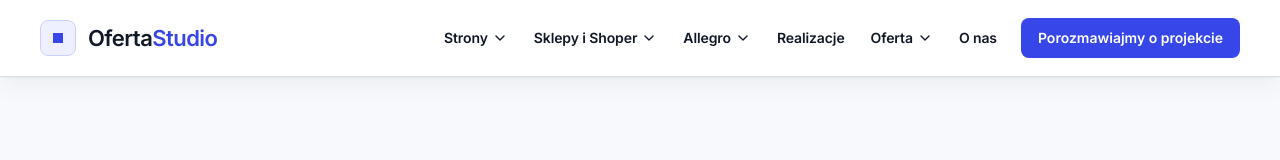
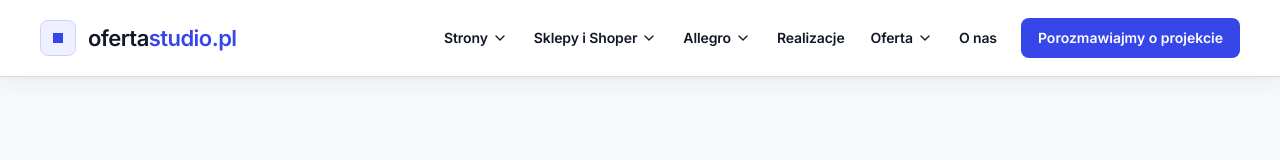
Before and after one commit to ppozdrowicz-oss/ofertastudio, a Next.js app: page / in a window 1280 px wide. Shown: the top 160 px of the page. Built offline with nearby package versions, Linux system fonts and the light colour scheme.

Commit message:
fix: display ofertastudio.pl in header and footer logos

```diff
--- a/public/ofertastudio/index.html
+++ b/public/ofertastudio/index.html
@@ -96,11 +96,11 @@
         <a
           class="brand"
           href="#main-content"
-          aria-label="OfertaStudio — początek strony"
+          aria-label="ofertastudio.pl — początek strony"
           ><span class="brand-symbol" aria-hidden="true"
             ><span></span><span></span></span
           >oferta<span class="brand-light">studio</span
-          ><span class="brand-dot">.</span></a
+          ><span class="brand-dot">.pl</span></a
         >
         <nav class="desktop-nav" aria-label="Nawigacja główna">
           <a href="#problemy">Twój problem</a><a href="#przed-po">Przed i po</a
@@ -1005,11 +1005,11 @@
           <a
             class="brand"
             href="#main-content"
-            aria-label="OfertaStudio — początek strony"
+            aria-label="ofertastudio.pl — początek strony"
             ><span class="brand-symbol" aria-hidden="true"
               ><span></span><span></span></span
             >oferta<span class="brand-light">studio</span
-            ><span class="brand-dot">.</span></a
+            ><span class="brand-dot">.pl</span></a
           >
           <p>
             Pomagamy pokazać klientowi,<br />dlaczego warto wybrać Twój produkt.
--- a/src/components/layout/brand-mark.tsx
+++ b/src/components/layout/brand-mark.tsx
@@ -17,7 +17,7 @@ export function BrandMark({
 
   return (
     <a
-      aria-label="OfertaStudio — strona główna"
+      aria-label="ofertastudio.pl — strona główna"
       className={cn(
         "transition-interactive inline-flex min-h-11 min-w-0 items-center gap-3 rounded-[var(--radius-small)]",
         isInverse ? "text-surface-inverse-foreground" : "text-foreground",
@@ -33,9 +33,9 @@ export function BrandMark({
       </span>
       <span className="min-w-0">
         <span className="block text-h4 leading-none font-semibold tracking-[-0.025em]">
-          Oferta
+          oferta
           <span className={isInverse ? "text-accent" : "text-primary"}>
-            Studio
+            studio.pl
           </span>
         </span>
         {showDescriptor && (
```
